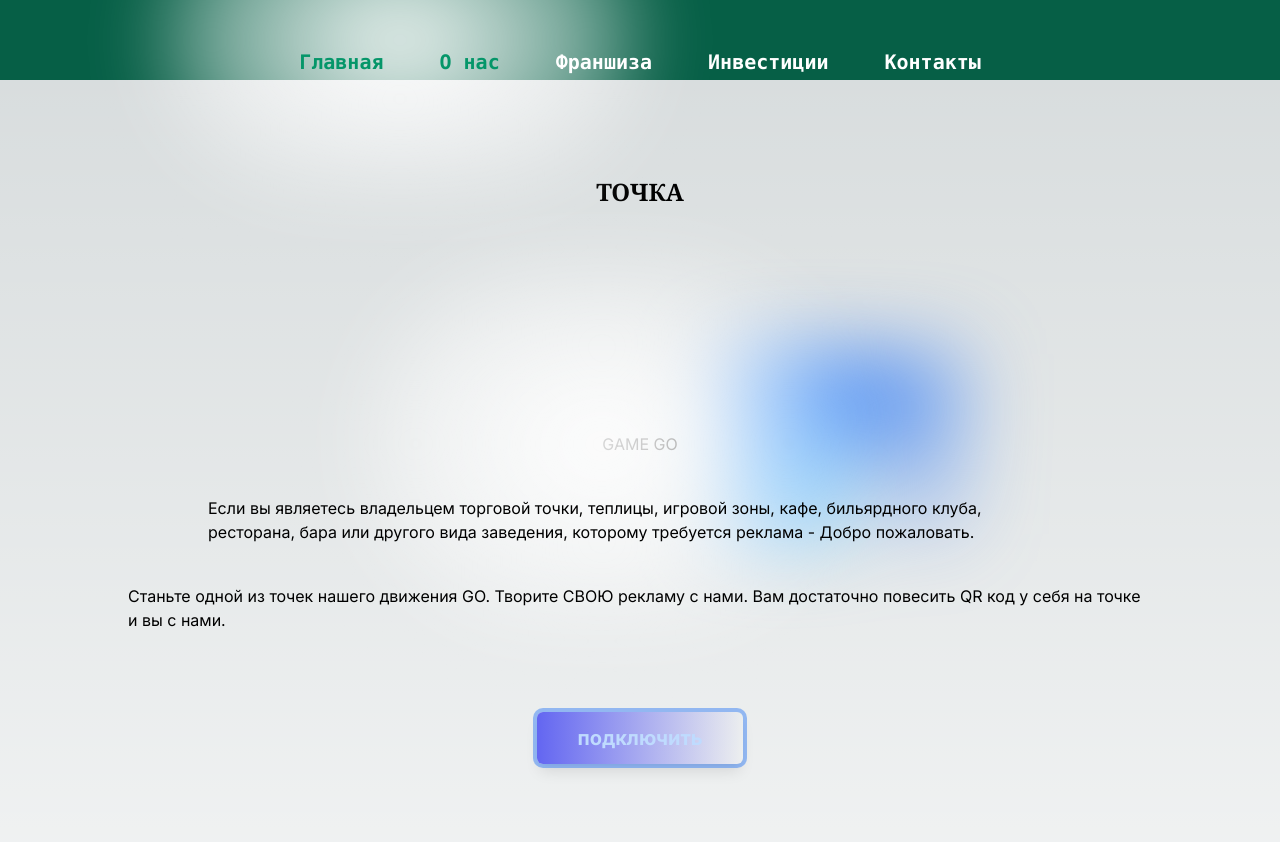
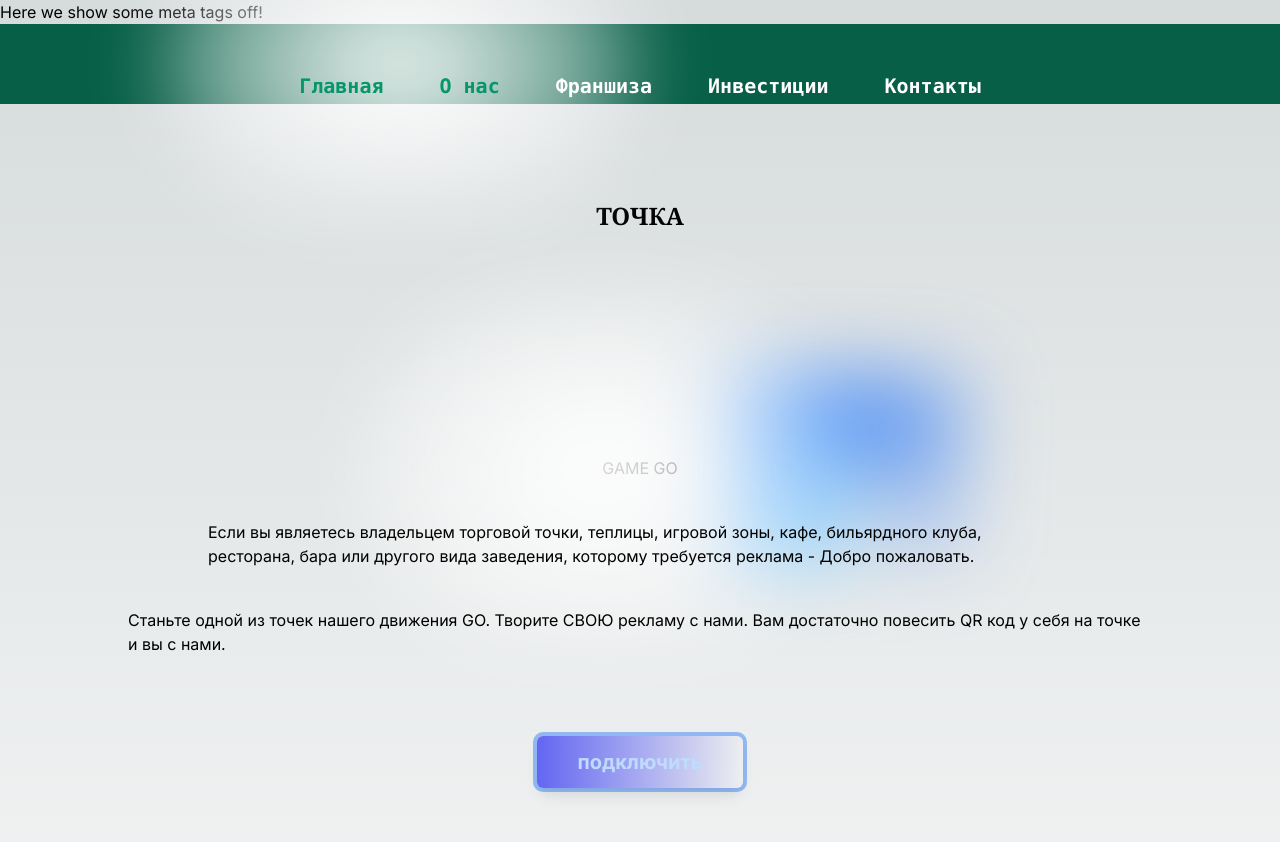
Before and after one commit to AssetGA/investment, a Next.js app: page /about/point in a window 1280 px wide. Shown: the top 842 px of the page. Built offline with nearby package versions, Linux system fonts and the light colour scheme.

Commit message:
add search new

```diff
--- /dev/null
+++ b/app/components/IndexPage.js
@@ -0,0 +1,20 @@
+import Head from "next/head";
+
+function IndexPage() {
+  return (
+    <div>
+      <Head>
+        <title>Meta Tag Example</title>
+        <meta name="google" content="nositelinkssearchbox" key="sitelinks" />
+        <meta name="google" content="notranslate" key="notranslate" />
+        <meta
+          name="google-site-verification"
+          content="llKqjOUP6U9uLUC3o_Xyp9jHfTS53I0gRJ4UrxWiGoU"
+        />
+      </Head>
+      <p>Here we show some meta tags off!</p>
+    </div>
+  );
+}
+
+export default IndexPage;
--- a/app/layout.js
+++ b/app/layout.js
@@ -3,12 +3,14 @@ import "./globals.css";
 import { ToastContainer } from "react-toastify";
 import DashboardLayout from "./dashboad/layout";
 import Footer from "./components/Footer";
+import IndexPage from "./components/IndexPage";
 
 const inter = Inter({ subsets: ["latin"] });
 
 export default function RootLayout({ children }) {
   return (
     <html lang="en">
+      <IndexPage />
       <body className={inter.className}>
         <DashboardLayout />
         <main className="flex flex-col w-full h-full items-center justify-between py-24 px-5  pb-72">
```
Also changed, not shown: app/robots.txt (added), 13 other files (tests, documents, lock files or other folders).
